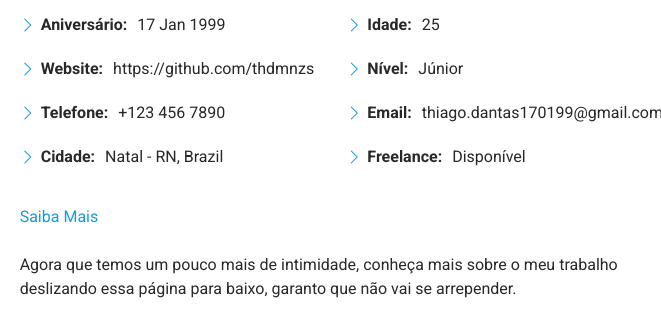
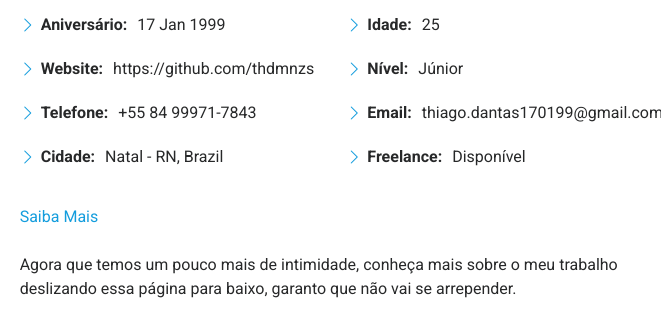
Before and after one commit to Thdmnzs/MeuPortfolio, a plain HTML site: page index.html in a window 1280 px wide. Shown: the part 1190-1501 px from the top of the page, 619-1280 px from the left. Drawn offline with Linux system fonts and the light colour scheme.

Commit message:
Alteração do telefone

```diff
--- a/index.html
+++ b/index.html
@@ -99,7 +99,7 @@
                 <ul>
                   <li><i class="bi bi-chevron-right"></i> <strong>Aniversário:</strong> <span>17 Jan 1999</span></li>
                   <li><i class="bi bi-chevron-right"></i> <strong>Website:</strong> <span>https://github.com/thdmnzs</span></li>
-                  <li><i class="bi bi-chevron-right"></i> <strong>Telefone:</strong> <span>+123 456 7890</span></li>
+                  <li><i class="bi bi-chevron-right"></i> <strong>Telefone:</strong> <span>+55 84 99971-7843</span></li>
                   <li><i class="bi bi-chevron-right"></i> <strong>Cidade:</strong> <span>Natal - RN, Brazil</span></li>
                 </ul>
               </div>
```
